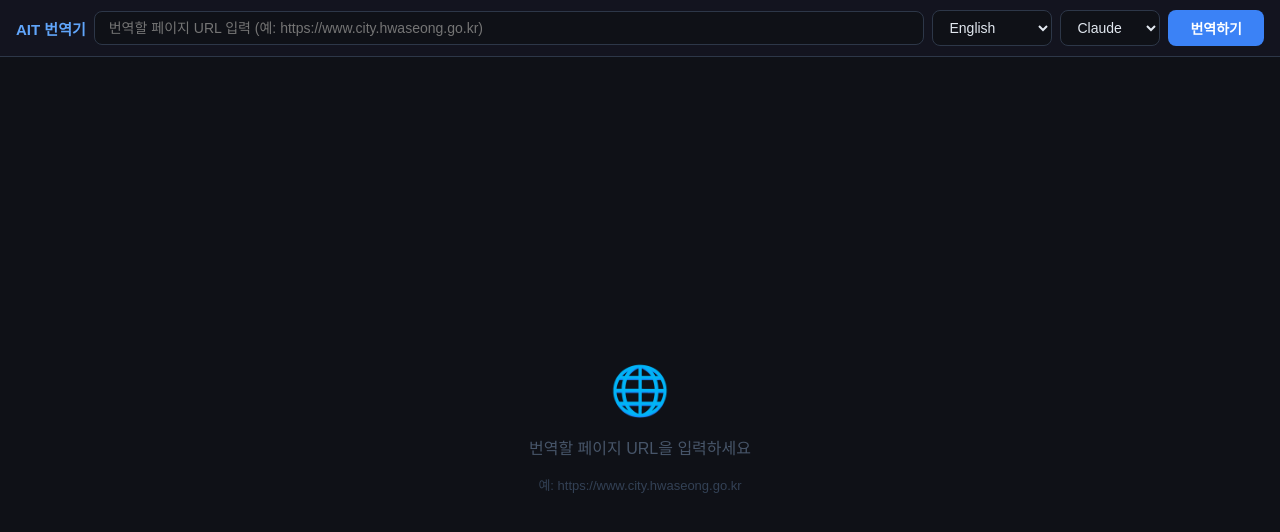
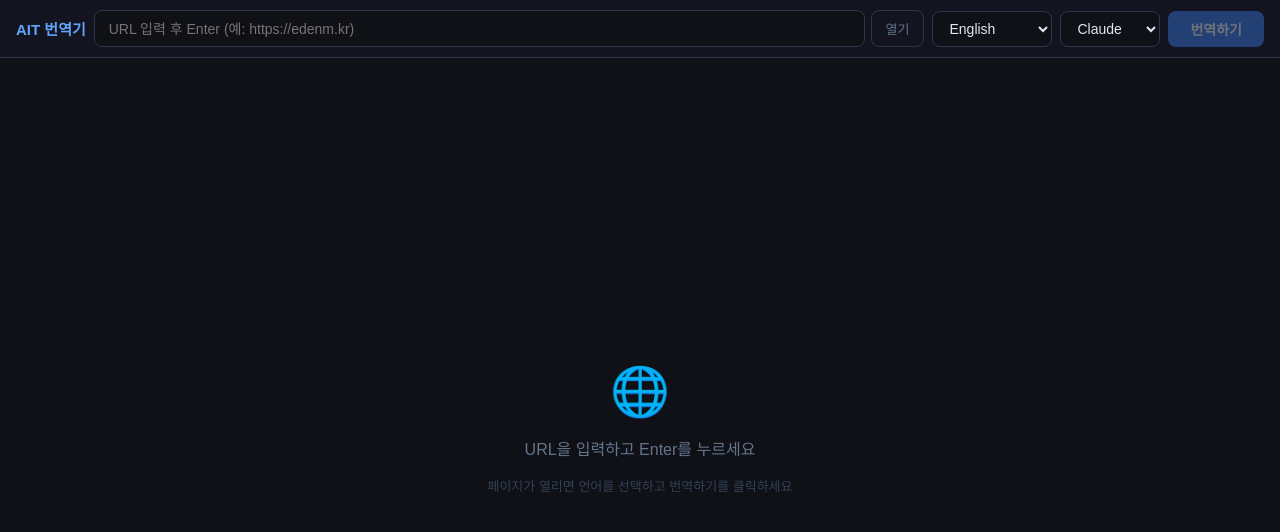
Before and after one commit to asm86313/ai-translator, a Next.js app: page / in a window 1280 px wide. Shown: the top 532 px of the page. Built offline with nearby package versions, Linux system fonts and the light colour scheme.

Commit message:
Separate page load (Enter) from translation (번역하기 button)

```diff
--- a/app/page.js
+++ b/app/page.js
@@ -20,52 +20,72 @@ function buildProxyUrl(url, lang, engine) {
     return `/api/proxy?url=${encodeURIComponent(url)}&lang=${lang}&engine=${engine}`
 }
 
+function normalizeUrl(input) {
+    const url = input.trim()
+    return url.startsWith('http') ? url : 'https://' + url
+}
+
 export default function Home() {
     const [inputUrl, setInputUrl] = useState('')
+    const [currentUrl, setCurrentUrl] = useState('')  // 현재 로드된 URL
     const [lang, setLang] = useState('en')
     const [engine, setEngine] = useState('claude')
     const [proxyUrl, setProxyUrl] = useState('')
     const [error, setError] = useState('')
+    const [translated, setTranslated] = useState(false)
 
-    function handleTranslate(e) {
+    // Enter — 사이트만 로드 (번역 없음)
+    function handleLoad(e) {
         e.preventDefault()
         if (!inputUrl.trim()) return
         setError('')
-        let url = inputUrl.trim()
-        if (!url.startsWith('http')) url = 'https://' + url
         try {
+            const url = normalizeUrl(inputUrl)
             new URL(url)
-            setProxyUrl(buildProxyUrl(url, lang, engine))
+            setCurrentUrl(url)
+            setProxyUrl(buildProxyUrl(url, 'ko', engine))  // ko = 번역 안 함
+            setTranslated(false)
         } catch {
             setError('올바른 URL을 입력하세요.')
         }
     }
 
+    // 번역하기 버튼 — 선택한 언어/엔진으로 번역
+    function handleTranslate() {
+        if (!currentUrl) return
+        setProxyUrl(buildProxyUrl(currentUrl, lang, engine))
+        setTranslated(true)
+    }
+
+    // 언어 변경 — 이미 번역 중이면 즉시 재번역
     function handleLangChange(newLang) {
         setLang(newLang)
-        if (proxyUrl) {
-            const urlMatch = proxyUrl.match(/url=([^&]+)/)
-            if (urlMatch) {
-                setProxyUrl(buildProxyUrl(decodeURIComponent(urlMatch[1]), newLang, engine))
-            }
+        if (translated && currentUrl) {
+            setProxyUrl(buildProxyUrl(currentUrl, newLang, engine))
         }
     }
 
+    // 엔진 변경 — 이미 번역 중이면 즉시 재번역
     function handleEngineChange(newEngine) {
         setEngine(newEngine)
-        if (proxyUrl) {
-            const urlMatch = proxyUrl.match(/url=([^&]+)/)
-            if (urlMatch) {
-                setProxyUrl(buildProxyUrl(decodeURIComponent(urlMatch[1]), lang, newEngine))
+        if (translated && currentUrl) {
+            setProxyUrl(buildProxyUrl(currentUrl, lang, newEngine))
         }
     }
+
+    function handleReset() {
+        setProxyUrl('')
+        setCurrentUrl('')
+        setInputUrl('')
+        setTranslated(false)
+        setError('')
     }
 
     return (
         <div style={{ height: '100vh', display: 'flex', flexDirection: 'column', background: '#0f1117' }}>
 
             {/* 상단 툴바 */}
-            <form onSubmit={handleTranslate} style={{
+            <div style={{
                 display: 'flex', alignItems: 'center', gap: 8,
                 padding: '10px 16px', background: '#13141f',
                 borderBottom: '1px solid #2d3748', flexShrink: 0,
@@ -75,56 +95,69 @@ export default function Home() {
                     AIT 번역기
                 </span>
 
+                {/* URL 입력 — Enter로 페이지 로드 */}
+                <form onSubmit={handleLoad} style={{ display: 'flex', flex: 1, minWidth: 200, gap: 6 }}>
                     <input
                         value={inputUrl}
                         onChange={e => setInputUrl(e.target.value)}
-                    placeholder="번역할 페이지 URL 입력 (예: https://www.city.hwaseong.go.kr)"
+                        placeholder="URL 입력 후 Enter (예: https://edenm.kr)"
                         style={{
-                        flex: 1, minWidth: 200, padding: '8px 14px',
+                            flex: 1, padding: '8px 14px',
                             border: `1px solid ${error ? '#f87171' : '#2d3748'}`,
                             borderRadius: 8, background: '#0f1117',
                             color: '#e2e8f0', fontSize: 14, outline: 'none',
                         }}
                     />
+                    <button type="submit" style={btnGhost} title="페이지 열기">
+                        열기
+                    </button>
+                </form>
 
-                {/* 언어 선택 */}
-                <select
-                    value={lang}
-                    onChange={e => handleLangChange(e.target.value)}
-                    style={selectStyle}
-                >
-                    {LANGUAGES.map(l => (
-                        <option key={l.code} value={l.code}>{l.name}</option>
-                    ))}
+                {/* 언어 / 엔진 선택 */}
+                <select value={lang} onChange={e => handleLangChange(e.target.value)} style={selectStyle}>
+                    {LANGUAGES.map(l => <option key={l.code} value={l.code}>{l.name}</option>)}
                 </select>
 
-                {/* 엔진 선택 */}
-                <select
-                    value={engine}
-                    onChange={e => handleEngineChange(e.target.value)}
-                    style={{ ...selectStyle, minWidth: 100 }}
-                >
-                    {ENGINES.map(e => (
-                        <option key={e.id} value={e.id}>{e.name}</option>
-                    ))}
+                <select value={engine} onChange={e => handleEngineChange(e.target.value)} style={{ ...selectStyle, minWidth: 100 }}>
+                    {ENGINES.map(e => <option key={e.id} value={e.id}>{e.name}</option>)}
                 </select>
 
-                <button type="submit" style={btnStyle}>번역하기</button>
+                {/* 번역하기 — 메인 액션 */}
+                <button
+                    onClick={handleTranslate}
+                    disabled={!currentUrl}
+                    style={{
+                        ...btnPrimary,
+                        opacity: currentUrl ? 1 : 0.4,
+                        cursor: currentUrl ? 'pointer' : 'not-allowed',
+                    }}
+                >
+                    번역하기
+                </button>
 
                 {proxyUrl && (
-                    <button
-                        type="button"
-                        onClick={() => { setProxyUrl(''); setInputUrl('') }}
-                        style={{ ...btnStyle, background: 'transparent', color: '#64748b', border: '1px solid #2d3748' }}
-                    >
-                        초기화
-                    </button>
+                    <button onClick={handleReset} style={btnGhost}>초기화</button>
                 )}
-            </form>
+            </div>
 
             {error && (
                 <div style={{ padding: '8px 16px', background: '#2d1515', color: '#f87171', fontSize: 13, flexShrink: 0 }}>
                     {error}
+                </div>
+            )}
+
+            {/* 상태 안내바 */}
+            {currentUrl && (
+                <div style={{
+                    padding: '6px 16px', background: '#0d1424', fontSize: 12,
+                    color: translated ? '#34d399' : '#64748b',
+                    borderBottom: '1px solid #1e2433', flexShrink: 0,
+                    display: 'flex', alignItems: 'center', gap: 8,
+                }}>
+                    <span style={{ opacity: 0.6 }}>{currentUrl}</span>
+                    <span style={{ marginLeft: 'auto' }}>
+                        {translated ? `✅ ${LANGUAGES.find(l => l.code === lang)?.name} 번역 중` : '⬜ 원본 (번역 전)'}
+                    </span>
                 </div>
             )}
 
@@ -143,9 +176,9 @@ export default function Home() {
                     gap: 16, color: '#475569',
                 }}>
                     <div style={{ fontSize: 48 }}>🌐</div>
-                    <p style={{ fontSize: 16, margin: 0 }}>번역할 페이지 URL을 입력하세요</p>
+                    <p style={{ fontSize: 16, margin: 0, color: '#64748b' }}>URL을 입력하고 Enter를 누르세요</p>
                     <p style={{ fontSize: 13, margin: 0, color: '#334155' }}>
-                        예: https://www.city.hwaseong.go.kr
+                        페이지가 열리면 언어를 선택하고 번역하기를 클릭하세요
                     </p>
                 </div>
             )}
@@ -155,12 +188,16 @@ export default function Home() {
 
 const selectStyle = {
     padding: '8px 12px', border: '1px solid #2d3748', borderRadius: 8,
-    background: '#0f1117', color: '#e2e8f0', fontSize: 14, cursor: 'pointer',
-    outline: 'none', minWidth: 120,
+    background: '#0f1117', color: '#e2e8f0', fontSize: 14,
+    cursor: 'pointer', outline: 'none', minWidth: 120,
 }
-
-const btnStyle = {
+const btnPrimary = {
     padding: '8px 22px', background: '#3b82f6', color: 'white',
-    border: 'none', borderRadius: 8, cursor: 'pointer',
-    fontSize: 14, fontWeight: 600, whiteSpace: 'nowrap',
+    border: 'none', borderRadius: 8, fontSize: 14, fontWeight: 600,
+    whiteSpace: 'nowrap',
 }
+const btnGhost = {
+    padding: '8px 14px', background: 'transparent', color: '#64748b',
+    border: '1px solid #2d3748', borderRadius: 8, cursor: 'pointer',
+    fontSize: 13, whiteSpace: 'nowrap',
+}
```
Lines whose indentation alone changed are shown as unchanged.
